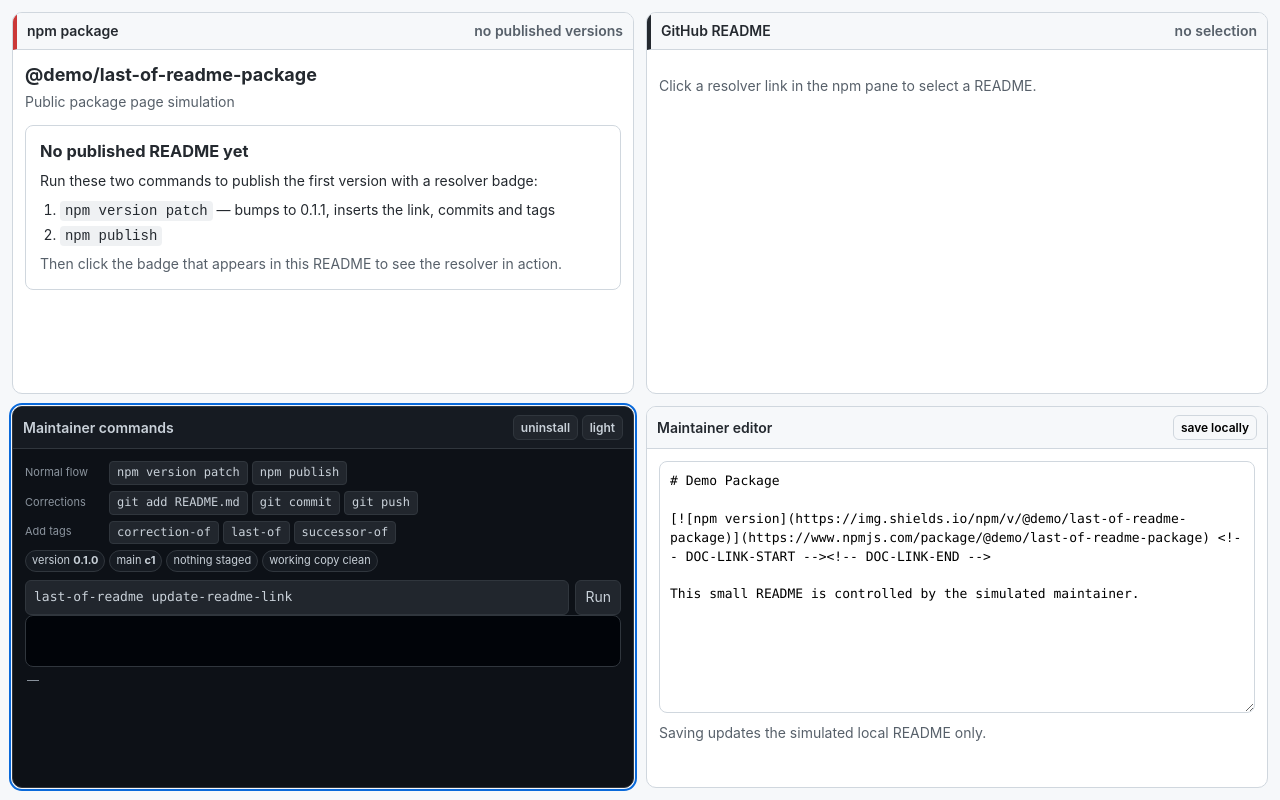
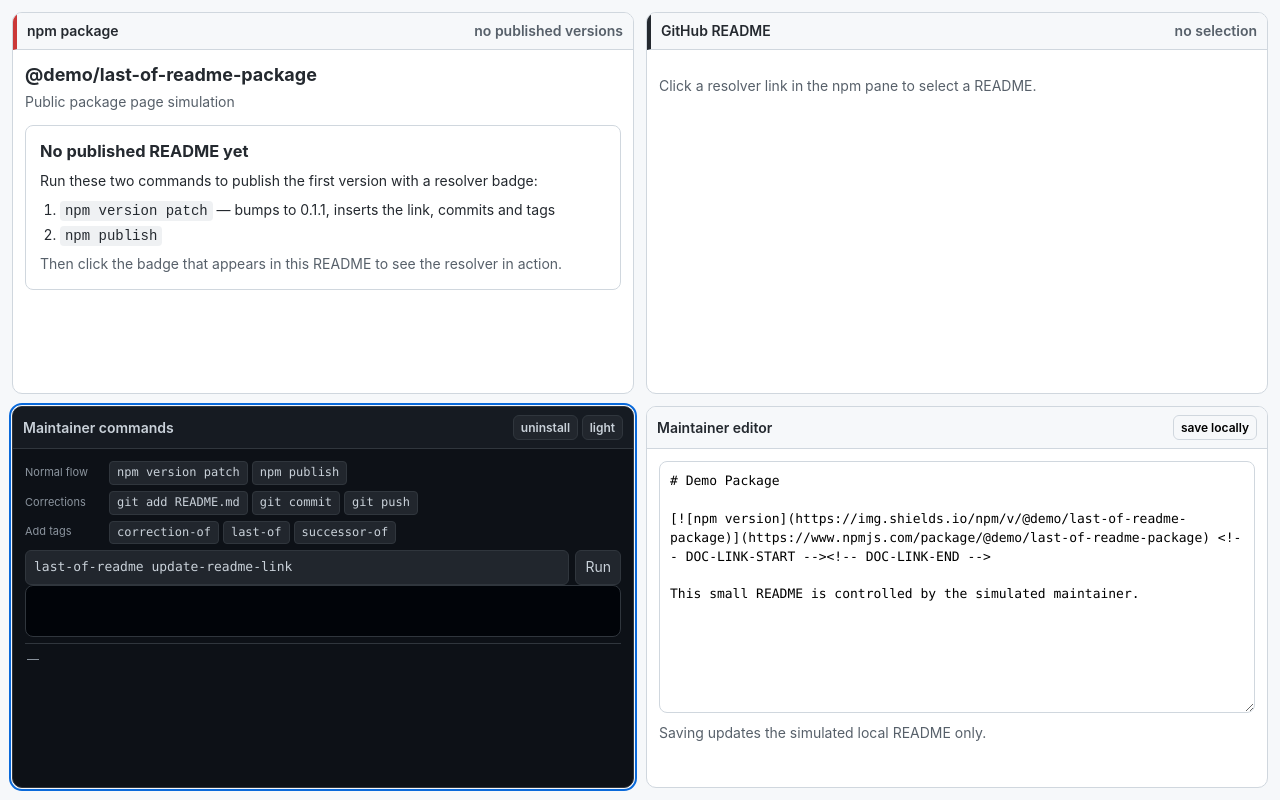
Before and after one commit to Dominic-Mayers/last-of-readme, a website: page docs/demo.html in a window 1280 px wide. Drawn offline with Linux system fonts and the light colour scheme.

Commit message:
Demo step 2: Message at the bottom, no status pills

```diff
--- a/docs/demo.bundle.js
+++ b/docs/demo.bundle.js
@@ -428,15 +428,6 @@
         ${cmds.map((entry) => { const cmd = typeof entry === 'string' ? entry : entry.cmd; const label = typeof entry === 'string' ? entry : entry.label; return `<button class="cmd-btn${state.commandInput === cmd ? ' is-selected' : ''}" data-action="fill-command" data-command="${escapeHtml(cmd)}">${escapeHtml(label)}</button>`; }).join('')}
       </div>`).join('');
 
-    const hasStagedReadme = Object.prototype.hasOwnProperty.call(state.staged, 'README.md');
-    const repoStatus = `
-      <div class="repo-status">
-        <span>version <strong>${escapeHtml(state.packageJson.version)}</strong></span>
-        <span>main <strong>${escapeHtml(state.branches.main)}</strong></span>
-        <span>${hasStagedReadme ? 'README staged' : 'nothing staged'}</span>
-        <span>${isReadmeCommitted() ? 'working copy clean' : 'local changes'}</span>
-      </div>`;
-
     const outputContent = state.lastCommand
       ? `$ ${escapeHtml(state.lastCommand)}\n${state.lastOutput.map((l) => escapeHtml(l)).join('\n')}`
       : '';
@@ -456,7 +447,6 @@
         </header>
         <div class="pane-body">
           <div class="command-palette">${palette}</div>
-          ${repoStatus}
           <form class="terminal-row" data-action="terminal-form">
             <input name="command" autocomplete="off" value="${escapeHtml(state.commandInput)}" aria-label="Command">
             <button type="submit">Run</button>
--- a/docs/demo.css
+++ b/docs/demo.css
@@ -178,12 +178,15 @@ body {
 
 .status-line {
   font-size: 12px;
-  padding: 4px 2px;
+  padding: 6px 2px 2px;
   min-height: 1.6em;
+  border-top: 1px solid var(--border);
+  margin-top: 6px;
 }
 
 .terminal-pane.dark .status-line {
   color: #8b949e;
+  border-top-color: var(--terminal-border);
 }
 
 .terminal-row {
@@ -224,25 +227,6 @@ button {
   margin-bottom: 6px;
 }
 
-.repo-status {
-  display: flex;
-  flex-wrap: wrap;
-  gap: 4px;
-  margin-bottom: 8px;
-  font-size: 11px;
-}
-
-.repo-status span {
-  padding: 2px 6px;
-  border: 1px solid var(--border);
-  border-radius: 999px;
-  background: rgba(175,184,193,0.12);
-}
-
-.terminal-pane.dark .repo-status span {
-  border-color: var(--terminal-border);
-  background: #161b22;
-}
 
 .cmd-group {
   display: flex;
```
